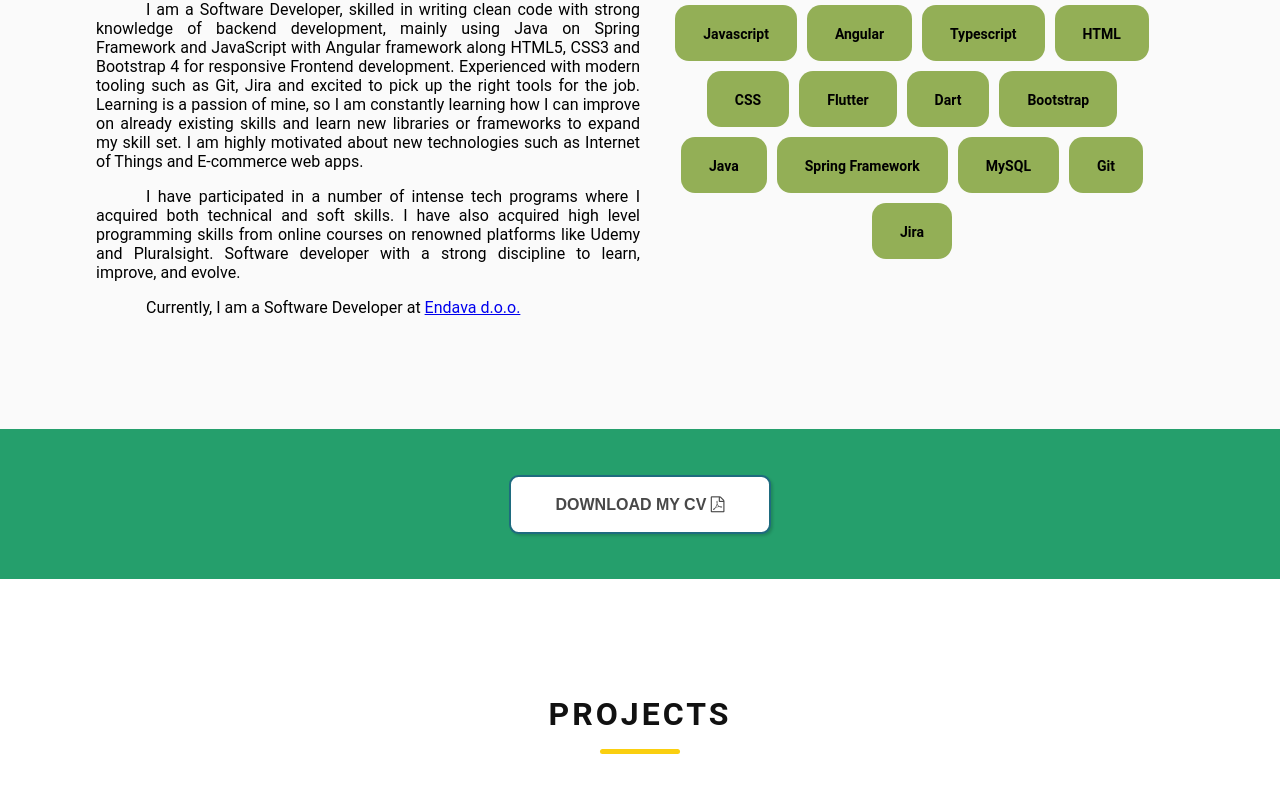
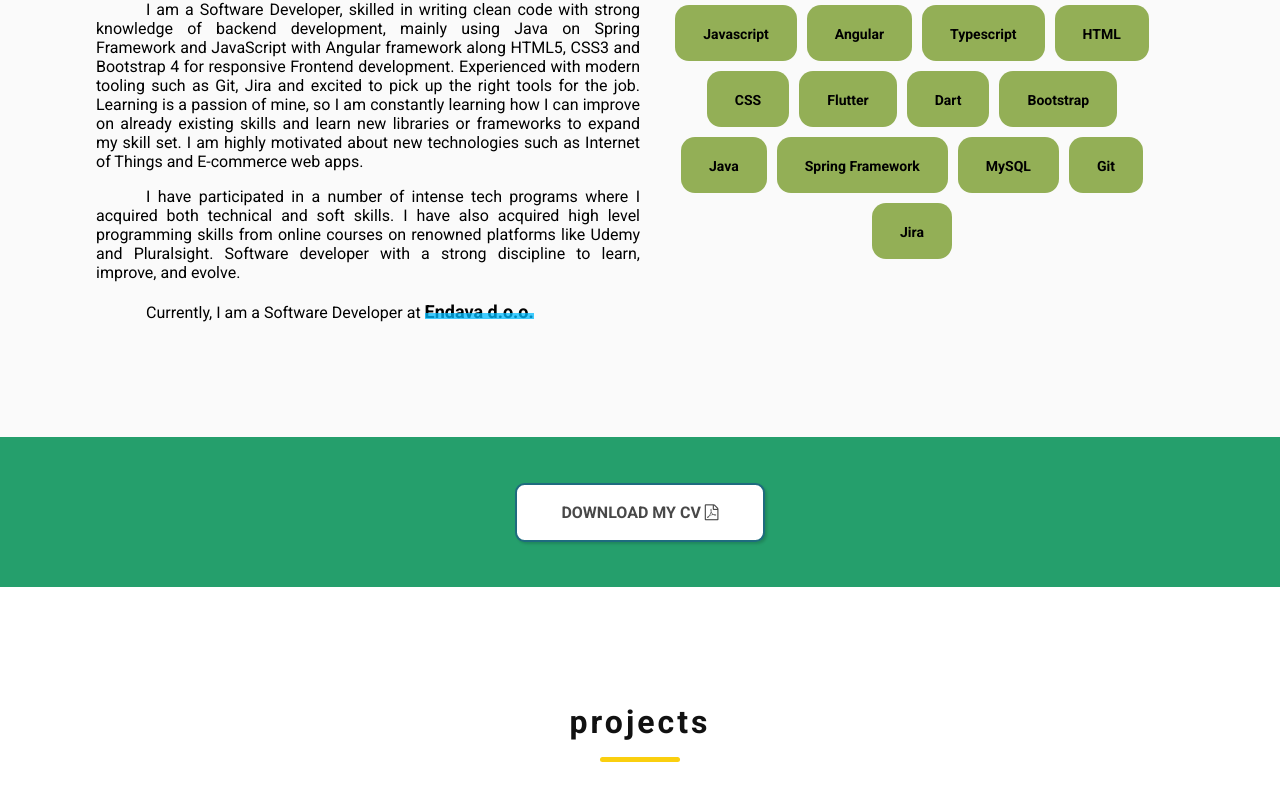
Before and after one commit to AleksandarVujic/portfolio, an Angular app: page /#/home in a window 1280 px wide. Shown: the part 1071-1864 px from the top of the page. Built offline with nearby package versions, Linux system fonts and the light colour scheme.

Commit message:
Project item fixed; a tag style fixed;

```diff
--- a/src/app/components/action-button/action-button.component.scss
+++ b/src/app/components/action-button/action-button.component.scss
@@ -7,7 +7,6 @@
     line-height: 1;
     padding: 1.2em 2.8em;
     text-transform: uppercase;
-    font-family: "Montserrat", sans-serif;
     font-weight: 700;
     box-shadow: rgba(0, 0, 0, 0.15) 1.95px 1.95px 2.6px;
     text-align: center;
--- a/src/app/components/overlay/overlay.component.scss
+++ b/src/app/components/overlay/overlay.component.scss
@@ -73,22 +73,6 @@
     margin-top: 20px;
 }
 
-.according-to a {
-    margin-left: 30px;
-    color: #fff;
-    text-decoration: underline;
-    text-decoration-style: dashed;
-    cursor: pointer;
-    opacity: 0.7;
-    font-size: 16;
-    letter-spacing: 2px;
-}
-
-.according-to a:hover {
-    color: #f4c23d;
-    opacity: 1;
-}
-
 .mapouter {
     position: relative;
     text-align: right;
@@ -102,3 +86,34 @@
     height: 400px;
     width: 500px;
 }
+
+a {
+    text-decoration: none;
+    color: #fff;
+    font-size: 20px;
+    font-weight: 700;
+    line-height: 1.5;
+    position: relative;
+    cursor: pointer;
+    margin-left: 30px;
+    letter-spacing: 2px;
+}
+
+a::before {
+    content: "";
+    color: #fff;
+    background-color: #00ABE4;
+    opacity: .75;
+    position: absolute;
+    left: 0;
+    bottom: 3px;
+    width: 100%;
+    height: 8px;
+    z-index: -1;
+    transition: all 0.3s ease-in-out;
+}
+
+a:hover::before {
+    bottom: 0;
+    height: 100%;
+}
--- a/src/app/home/home.component.scss
+++ b/src/app/home/home.component.scss
@@ -100,7 +100,7 @@ $secondary_bloc_color: #e91e63;
                 animation-delay: 6.7s;
                 opacity: 0;
                 font-weight: 400;
-                font-family: "Lato";
+                font-family: "Roboto";
                 color: #fff;
                 font-size: 16px;
                 text-transform: uppercase;
@@ -254,7 +254,9 @@ a {
 
 a::before {
     content: "";
-    background-color: hsla(196, 100%, 50%, 0.75);
+    color: #fff;
+    background-color: #00bbff;
+    opacity: 0.75;
     position: absolute;
     left: 0;
     bottom: 3px;
--- a/src/app/layouts/footer-bar/footer-bar.component.scss
+++ b/src/app/layouts/footer-bar/footer-bar.component.scss
@@ -43,7 +43,7 @@
 }
 .scroll-btn-wrapper button {
     text-align: center;
-    font-family: "Space Mono", monospace;
+    font-family: "Roboto";
     letter-spacing: 1px;
     color: #fff;
     position: relative;
--- a/src/app/pages/about/about.component.html
+++ b/src/app/pages/about/about.component.html
@@ -23,7 +23,8 @@
                 renowned platforms like Udemy and Pluralsight. Software developer with a
                 strong discipline to learn, improve, and evolve.
             </p>
-            <p>Currently, I am a Software Developer at <a href="https://www.endava.com/">Endava d.o.o.</a></p>
+            <p>Currently, I am a Software Developer at <a target="_blank" href="https://www.endava.com/">Endava
+                    d.o.o.</a></p>
             <div class="about-button">
                 <!-- HIDDEN UNTIL ADD MOREA ABOUT MYSELF -->
                 <action-button hidden [label]="'More About Me'"></action-button>
--- a/src/app/pages/about/about.component.scss
+++ b/src/app/pages/about/about.component.scss
@@ -32,3 +32,31 @@ p {
         margin-top: 30px;
     }
 }
+
+a {
+    text-decoration: none;
+    color: #000;
+    font-weight: 700;
+    font-size: 18px;
+    line-height: 1.5;
+    position: relative;
+    cursor: pointer;
+}
+
+a::before {
+    content: "";
+    color: #000;
+    background-color: #00bbff;
+    opacity: 0.75;
+    position: absolute;
+    left: 0;
+    bottom: 3px;
+    width: 100%;
+    height: 6px;
+    transition: all 0.3s ease-in-out;
+}
+
+a:hover::before {
+    bottom: 0;
+    height: 100%;
+}
--- a/src/app/pages/project-item/project-item.component.html
+++ b/src/app/pages/project-item/project-item.component.html
@@ -2,29 +2,32 @@
     style="background-image:linear-gradient(0deg, rgba(0, 0, 0, 0.7), rgba(0, 0, 0, 0.7)), url({{project.coverImagePath}})">
     <div class="container">
         <button class="close-btn" (click)='backToProjects()'><span>&times;</span></button>
-
-        <div class="heading-content-bg">
-            <div class="heading-content">
-                <p><a (click)="backToProjects()">Projects</a> / <em>{{project.name}}</em></p>
-                <h2>{{project.name}}
-                    <em>project</em>
-                </h2>
-            </div>
+        <div class="heading-content">
+            <p><a (click)="backToProjects()">Projects</a> / <em>{{project.name}}</em></p>
+            <h2>{{project.name}}
+                <em>project</em>
+            </h2>
         </div>
     </div>
 </div>
 
 <section class="project-details-container">
+    <div class="project-details-container_title">
+        <h2>Project Description</h2>
+    </div>
     <div class="project-details-container_description">
         {{project.description}}
     </div>
     <div class="project-details-container_tech">
+        <div class="project-details-container_title">
+            <h2>Technologies I used in project</h2>
+        </div>
         <div class="skills">
             <div class="pill" *ngFor="let tech of technologies">{{tech}}</div>
         </div>
     </div>
     <div class="project-details-container_title" *ngIf="project.myWork">
-        Things I did in the project
+        <h2>Things I did in the project</h2>
     </div>
     <div class="project-details-container_description">
         {{project.myWork}}
--- a/src/app/pages/project-item/project-item.component.scss
+++ b/src/app/pages/project-item/project-item.component.scss
@@ -1,3 +1,5 @@
+@import url("https://fonts.googleapis.com/css?family=Lato:300,400|Poppins:300,400,800&display=swap");
+
 .page-heading {
     background-position: center center;
     background-size: cover;
@@ -19,12 +21,12 @@
 }
 
 @media (max-width: 992px) {
-    .page-heading .heading-content-bg .heading-content {
+    .page-heading .heading-content {
         text-align: center;
     }
 }
 
-.page-heading .heading-content-bg .heading-content h2 {
+.page-heading .heading-content h2 {
     margin-top: 0px;
     margin-bottom: 5px;
     font-size: 42px;
@@ -34,21 +36,21 @@
     text-transform: uppercase;
 }
 
-.page-heading .heading-content-bg .heading-content h2 em {
+.page-heading .heading-content h2 em {
     font-style: normal;
     color: #f4c23d;
 }
 
-.page-heading .heading-content-bg .heading-content p {
+.page-heading .heading-content p {
     margin-bottom: 5px;
-    font-size: 13px;
+    font-size: 18px;
     letter-spacing: 1px;
     font-weight: 300;
     text-transform: uppercase;
     color: #f4c23d;
 }
 
-.page-heading .heading-content-bg .heading-content p a {
+.page-heading .heading-content p a {
     color: #fff;
     -webkit-transition: all 0.3s;
     -o-transition: all 0.3s;
@@ -56,11 +58,11 @@
     cursor: pointer;
 }
 
-.page-heading .heading-content-bg .heading-content p a:hover {
+.page-heading .heading-content p a:hover {
     color: #f4c23d;
 }
 
-.page-heading .heading-content-bg .heading-content p em {
+.page-heading .heading-content p em {
     color: #fff;
     font-style: normal;
 }
@@ -78,3 +80,9 @@
 .project-details_live-demo-btn {
     margin: 30px;
 }
+
+.project-details-container_title {
+    text-align: start;
+    font-weight: bold;
+    font-family: "Poppins";
+}
--- a/src/styles.scss
+++ b/src/styles.scss
@@ -1,9 +1,15 @@
+@import url("https://fonts.googleapis.com/css2?family=Roboto:ital,wght@0,400;0,500;0,700;0,900;1,400&display=swap");
+
+* {
+    font-family: "Roboto", Arial, Helvetica, sans-serif;
+}
+
 html {
     scroll-behavior: smooth;
 }
 
 body {
-    font-family: "Roboto", Arial, sans-serif;
+    font-family: "Roboto", Arial, Helvetica, sans-serif;
     font-weight: normal;
     font-style: normal;
     // color: #333;
@@ -50,7 +56,7 @@ section::-webkit-scrollbar {
 .segment-heading_main {
     display: block;
     font-size: 2rem;
-    text-transform: uppercase;
+    text-transform: lowercase;
     letter-spacing: 1px;
     letter-spacing: 3px;
     text-align: center;
```
